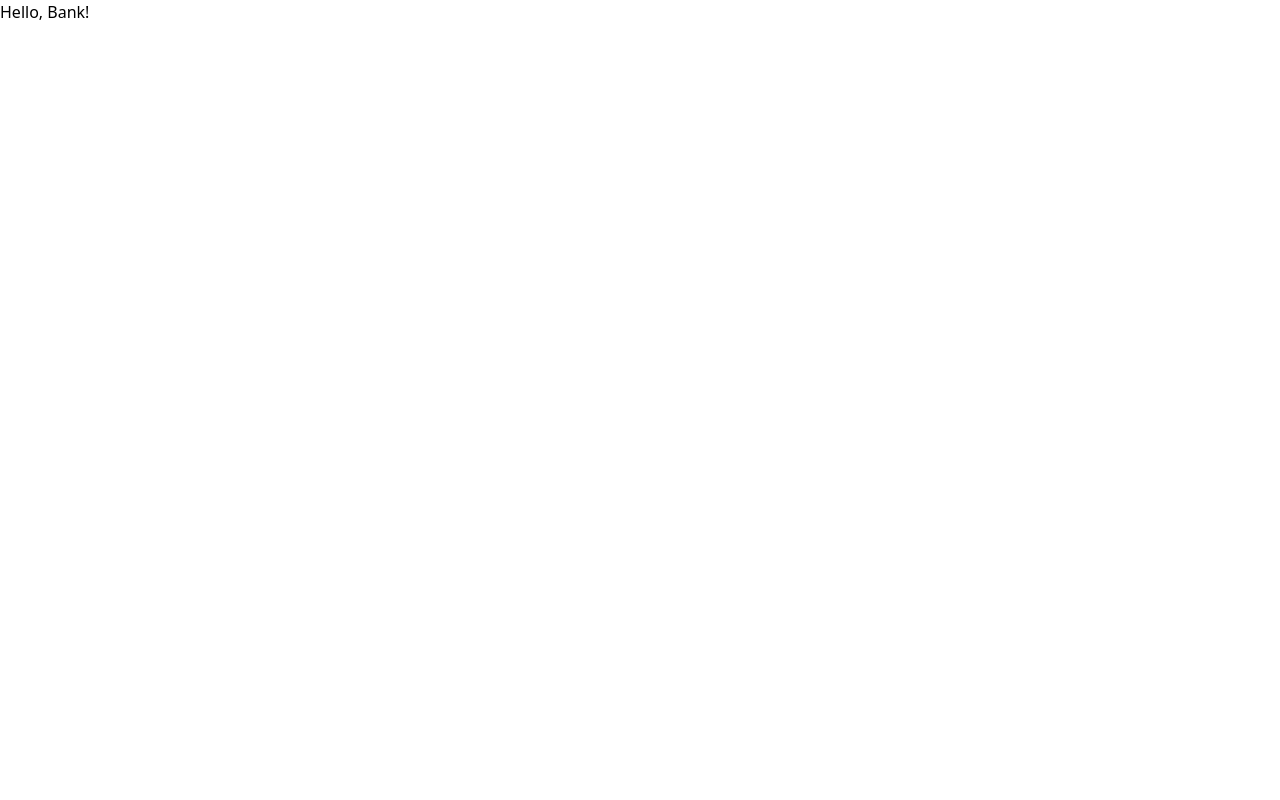
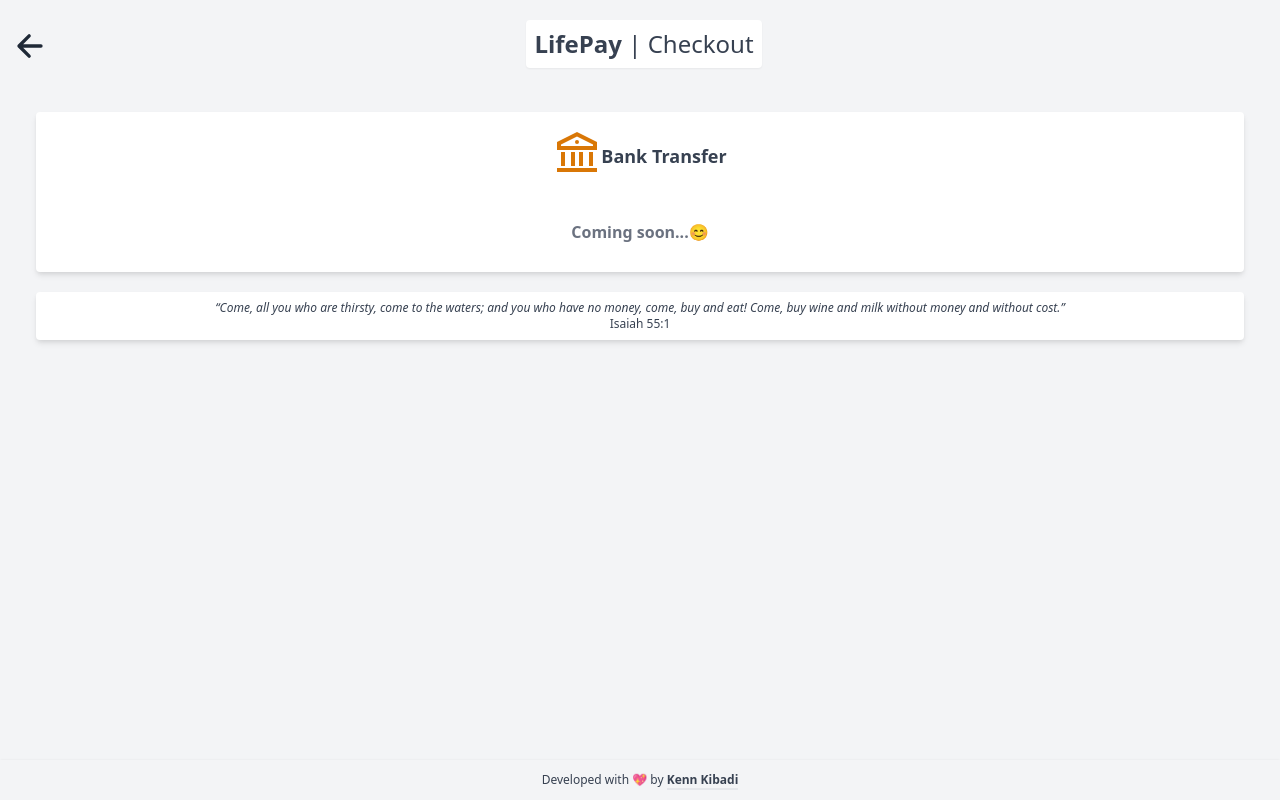
Before and after one commit to KennStack01/LifePay-app, a Gatsby site: page /bank in a window 1280 px wide. Built offline with nearby package versions, Linux system fonts and the light colour scheme; Gatsby itself is replaced by a stand-in of ours.

```diff
--- /dev/null
+++ b/src/Components/PageComponents/BankContent.js
@@ -0,0 +1,39 @@
+import React from 'react'
+import { RiBankLine } from 'react-icons/ri'
+
+
+const BankContent = () => {
+
+    return (
+        <div>
+            <div className="flex flex-col mx-9 shadow-md rounded bg-white">
+                <div className="flex flex-row mx-auto mt-4 mb-4">
+                    <div className="text-5xl text-yellow-600">
+                        <RiBankLine />
+                    </div>
+                    <div className="my-auto">
+                        <h1 className="text-lg mt-2 font-bold text-gray-700">Bank Transfer</h1>
+                    </div>
+                </div>
+                <div className="mx-7 my-7 font-semibold text-gray-500">
+                    <p>
+                        Coming soon...😊
+                    </p>
+                </div>
+                {/* <a href={`${data.contentfulPayPal.payPalLink}`} target="__blank" className="mx-7 my-8 font-semibold p-4 text-gray-100 rounded-3xl" style={{ background: "#3b7bbf" }}>
+                    <p className="hover:text-white"> Click and Pay directly </p>
+                </a> */}
+            </div>
+            <div className="flex flex-col mx-9 mt-5 p-2 shadow-md text-xs font-medium rounded bg-white">
+                <p className="italic">
+                    “Come, all you who are thirsty, come to the waters;
+                    and you who have no money, come, buy and eat!
+                    Come, buy wine and milk without money and without cost.”
+                </p>
+                <p className="">Isaiah 55:1</p>
+            </div>
+        </div>
+    )
+}
+
+export default BankContent
--- a/src/pages/bank.js
+++ b/src/pages/bank.js
@@ -1,9 +1,13 @@
 import React from 'react'
+import Layout from '../Components/PageComponents/Layout'
+import BankContent from '../Components/PageComponents/BankContent'
 
 const bank = () => {
     return (
         <div>
-            <h1>Hello, Bank!</h1>
+            <Layout>
+                <BankContent/>
+            </Layout>
         </div>
     )
 }
```
Also changed, not shown: static/favicon.ico.
